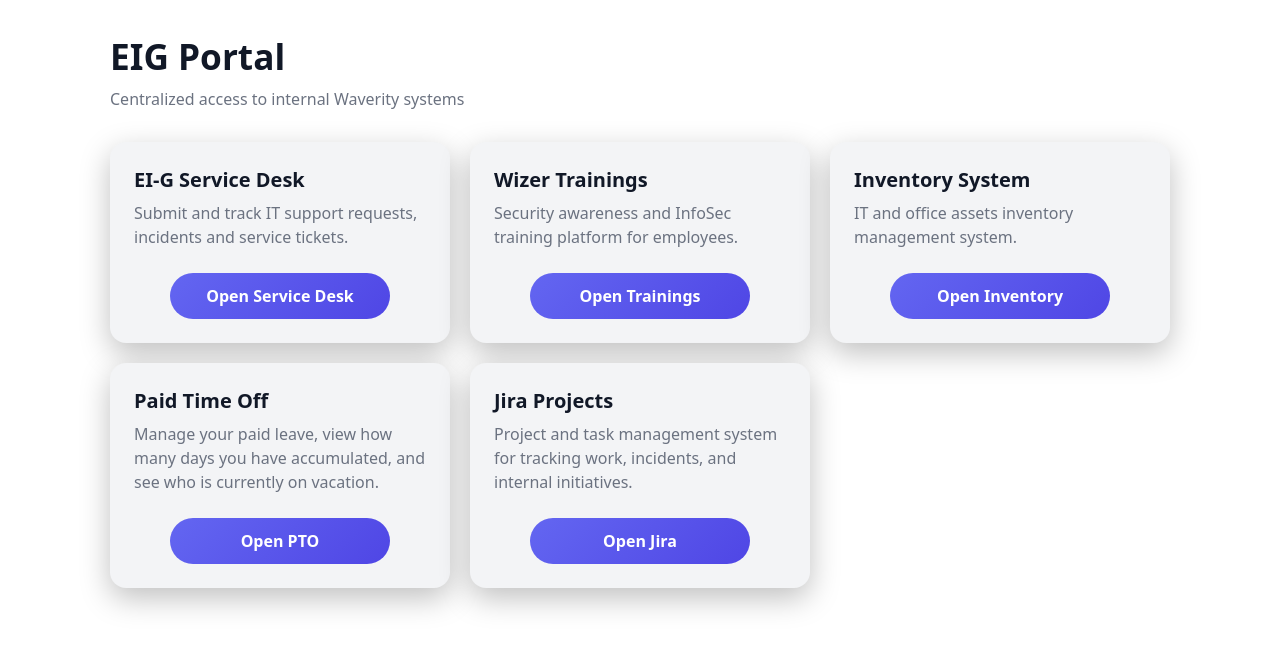
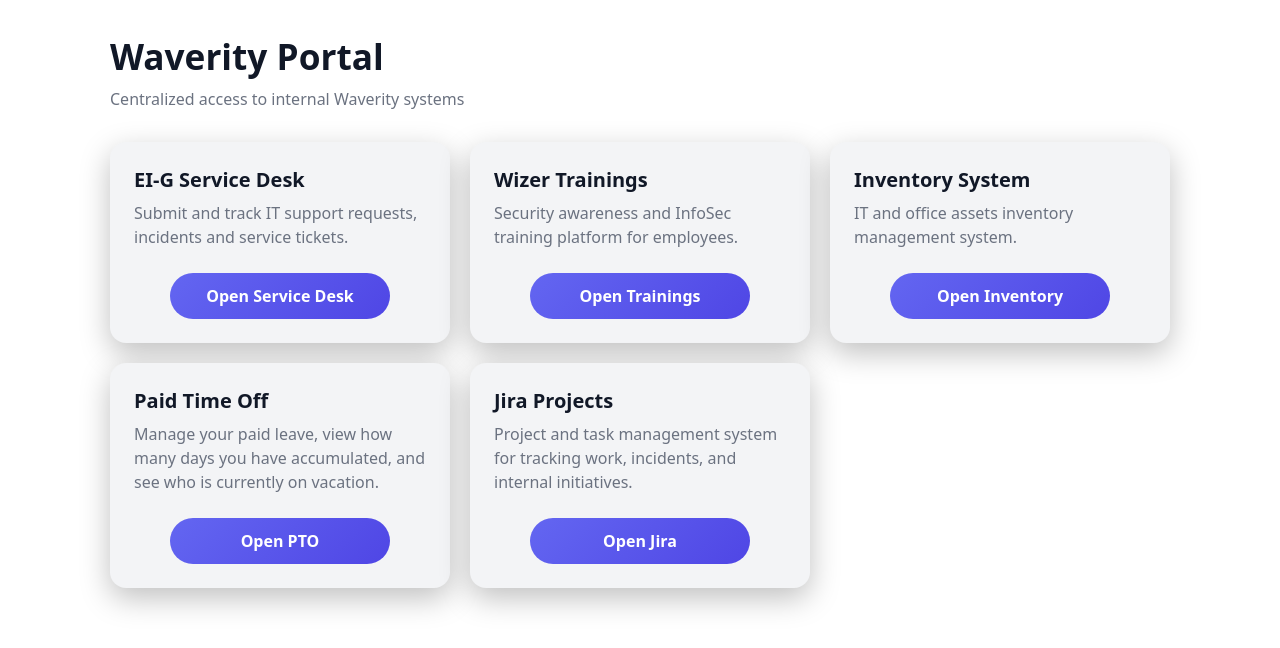
Before and after one commit to waverityrepo/waverity-portal, a plain HTML site: page index.html in a window 1280 px wide. Drawn offline with Linux system fonts and the light colour scheme; a script that the page names is missing.

Commit message:
Update index.html

```diff
--- a/index.html
+++ b/index.html
@@ -142,7 +142,7 @@
 <div class="container">
 
 <header>
-    <h1>EIG Portal</h1>
+    <h1>Waverity Portal</h1>
     <div class="subtitle">
         Centralized access to internal Waverity systems
     </div>
```
